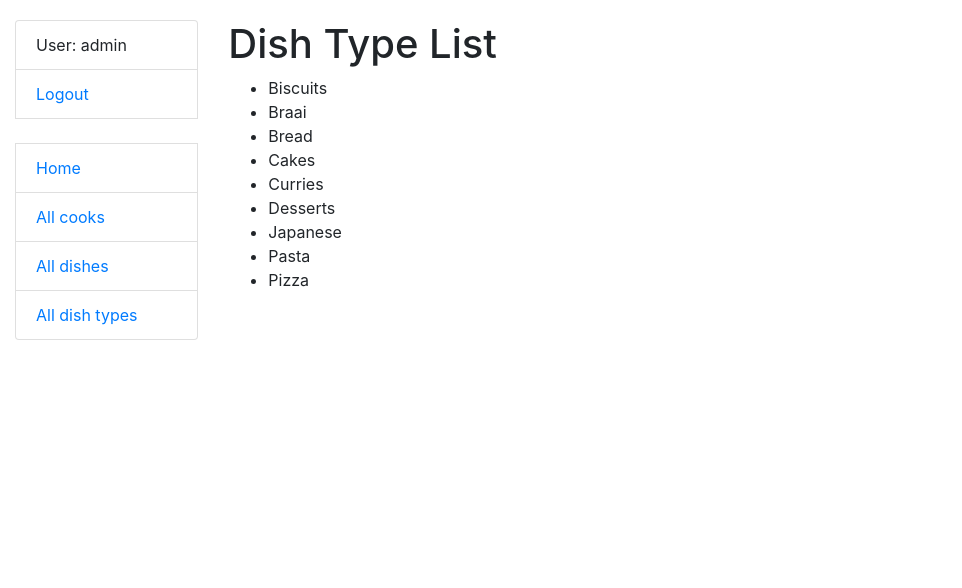
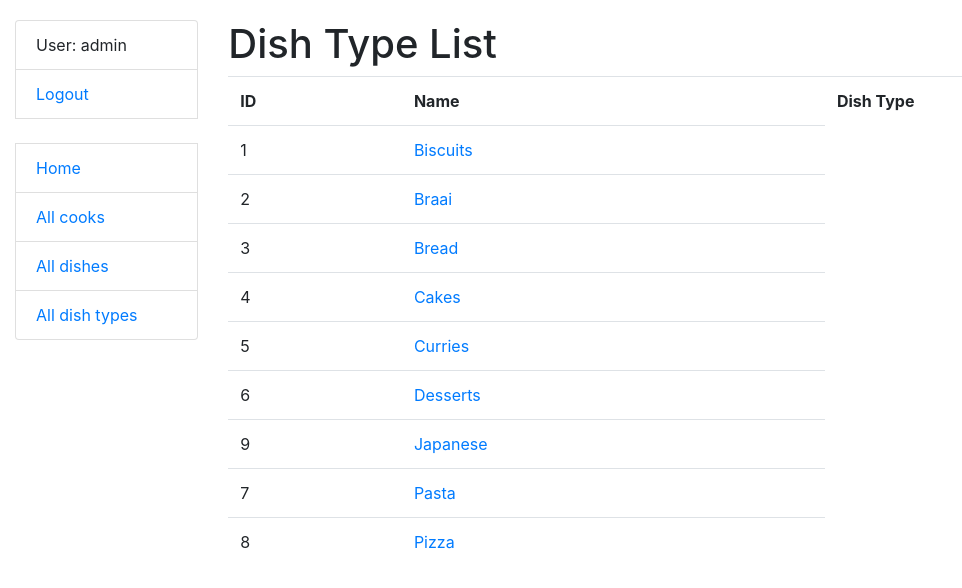
Before and after one commit to U-Ra-All/restaurant_kitchen_service, a Django app: page /dish-types/ in a window 1280 px wide. Shown: the top 588 px of the page, without its empty margins (0-962 px from the left). Run offline with Django 4.2, Linux system fonts and the light colour scheme; a user stored in the database is signed in; data comes from the database, SQL or seed files in the repository; both versions use the stored data as it was after the commit.

Commit message:
Implement dish type list and dish type detail pages

```diff
--- a/kitchen/models.py
+++ b/kitchen/models.py
@@ -26,6 +26,9 @@ class DishType(models.Model):
     def __str__(self):
         return self.name
 
+    def get_absolute_url(self):
+        return reverse("kitchen:dish-type-detail", kwargs={"pk": self.pk})
+
 
 class Dish(models.Model):
     name = models.CharField(max_length=255)
--- a/kitchen/urls.py
+++ b/kitchen/urls.py
@@ -5,6 +5,7 @@ from kitchen.views import (
     CookListView,
     CookDetailView,
     DishTypeListView,
+    DishTypeDetailView,
     DishListView,
     DishDetailView,
 )
@@ -25,6 +26,9 @@ urlpatterns = [
         name="dish-type-list"
     ),
     path(
+        "dish_types/<int:pk>/", DishTypeDetailView.as_view(), name="dish-type-detail"
+    ),
+    path(
         "dishes/",
         DishListView.as_view(),
         name="dish-list"
--- a/kitchen/views.py
+++ b/kitchen/views.py
@@ -42,6 +42,12 @@ class DishTypeListView(LoginRequiredMixin, generic.ListView):
     context_object_name = "dish_type_list"
 
 
+class DishTypeDetailView(LoginRequiredMixin, generic.DetailView):
+    model = DishType
+    template_name = "kitchen/dish_type_detail.html"
+    context_object_name = "dish_type_detail"
+
+
 class DishListView(LoginRequiredMixin, generic.ListView):
     model = Dish
 
--- a/templates/kitchen/dish_type_list.html
+++ b/templates/kitchen/dish_type_list.html
@@ -2,11 +2,19 @@
 {% block content %}
     <h1>Dish Type List</h1>
     {% if dish_type_list %}
-      <ul>
+      <table class="table">
+        <tr>
+          <th>ID</th>
+          <th>Name</th>
+          <th>Dish Type</th>
+        </tr>
         {% for dish_type in dish_type_list %}
-          <li>{{ dish_type }}</li>
+          <tr>
+            <td>{{ dish_type.id }}</td>
+            <td><a href="{{ dish_type.get_absolute_url }}">{{ dish_type.name }}</a></td>
+          </tr>
         {% endfor %}
-      </ul>
+      </table>
     {% else %}
       <p>There are no dish types in kitchen</p>
     {% endif %}
```
Also changed, not shown: templates/kitchen/dish_type_detail.html (added, +22 -0 lines), db.sqlite3.
